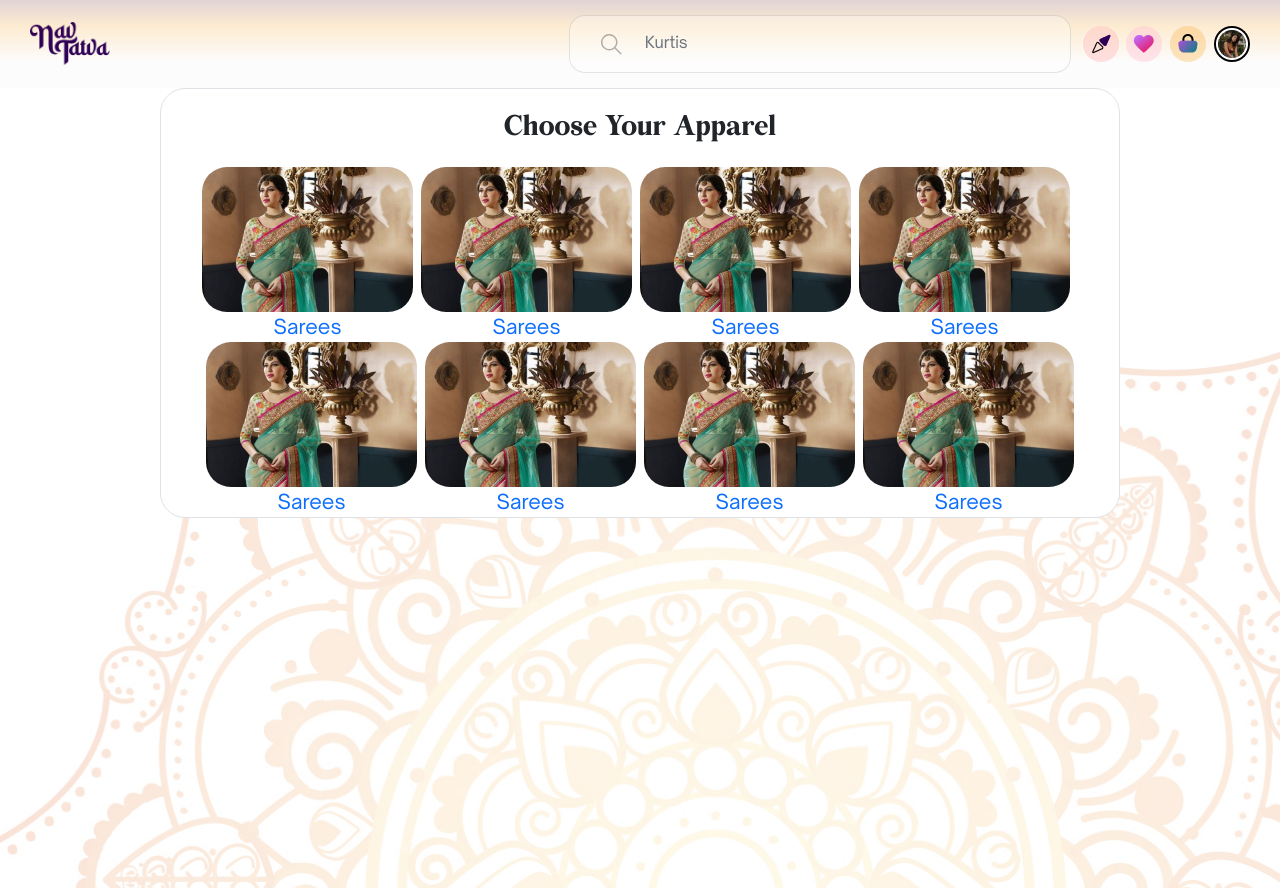
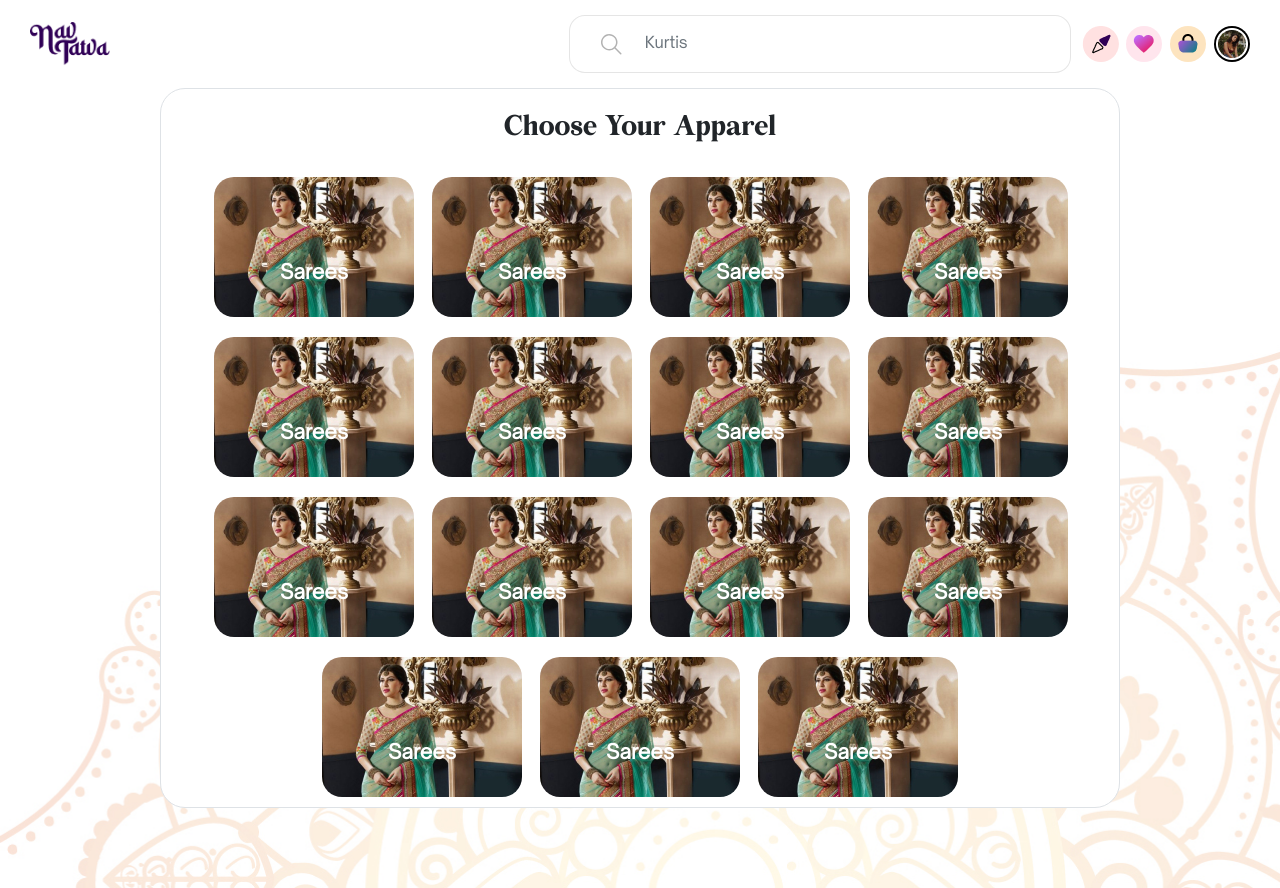
Before and after one commit to AvinashKrupa/training-navtatva, a Next.js app: page /apparel in a window 1280 px wide. Built offline with nearby package versions, Linux system fonts and the light colour scheme.

Commit message:
apparel_screen

```diff
--- a/app/constants/sampleData.tsx
+++ b/app/constants/sampleData.tsx
@@ -363,4 +363,29 @@ export const apparelData:any=[
     image:'images/apparel.jpg',
     name:'Sarees'
   }
+  ,
+  {
+    image:'images/apparel.jpg',
+    name:'Sarees'
+  }, {
+    image:'images/apparel.jpg',
+    name:'Sarees'
+  }, {
+    image:'images/apparel.jpg',
+    name:'Sarees'
+  }
+  ,
+  {
+    image:'images/apparel.jpg',
+    name:'Sarees'
+  }, {
+    image:'images/apparel.jpg',
+    name:'Sarees'
+  }, {
+    image:'images/apparel.jpg',
+    name:'Sarees'
+  }, {
+    image:'images/apparel.jpg',
+    name:'Sarees'
+  }
 ]
--- a/pages/apparel/index.tsx
+++ b/pages/apparel/index.tsx
@@ -8,7 +8,7 @@ const APPARELSCREEN: NextPage = () => {
 
 
   return (
-    <div className="" >
+    <div className=""  style={{backgroundColor:'#ffffff'}}>
       <div className="wrapper  ">
         {/* Header */}
         <Header />
@@ -19,16 +19,16 @@ const APPARELSCREEN: NextPage = () => {
       </div>
       <section className="tt text-center bannerChoose position-absolute">
             <div className="bannerContent bg-white border  w-75 m-auto" style={{borderRadius:25}}>
-               <h2 className="fs-32 font-Bsoul m-4">Choose Your Apparel</h2>
+               <h2 className="fs-32 font-Bsoul m-4 ">Choose Your Apparel</h2>
                <ul>
 
                {apparelData.map((info:any) => {
                 return (
-                  <li className="list-inline-item">
-                    <a href="#" tabIndex={0}>
-                    <img className="w-100" src={info.image} alt=""  style={{borderRadius:25}}/>
+                  <li className="list-inline-item image-background" style={{backgroundColor:'#d95c4e'}}>
+                    <a href="/shop" tabIndex={0}>
+                    {/* <img className="w-100" src={info.image} alt=""  style={{borderRadius:25}}/> */}
 
-                           <p className="fs-20 ">{info.name}</p>
+                           <p className="saree-info">{info.name}</p>
                            <div className="overlay"></div>
                      </a>
                 </li>
--- a/styles/style.css
+++ b/styles/style.css
@@ -3875,4 +3875,25 @@ ul.iconBar .dropdown-menu li {
 .tt{
   background: url(../public/images/white-bg-banner.jpg) no-repeat;
   background-size:cover ;
-}
+  height: 100%;
+}
+.image-background{
+  background: url(../public/images/apparel.jpg);
+  width: 200px;
+
+  height: 140px;
+  border-radius: 20px;
+  margin: 10px;
+
+}
+
+.saree-info{
+
+
+  font-size: 20px;
+  font-weight: 900;
+
+ color: white;
+ align-self: flex-end;
+ margin-top: 80px;
+}
```
